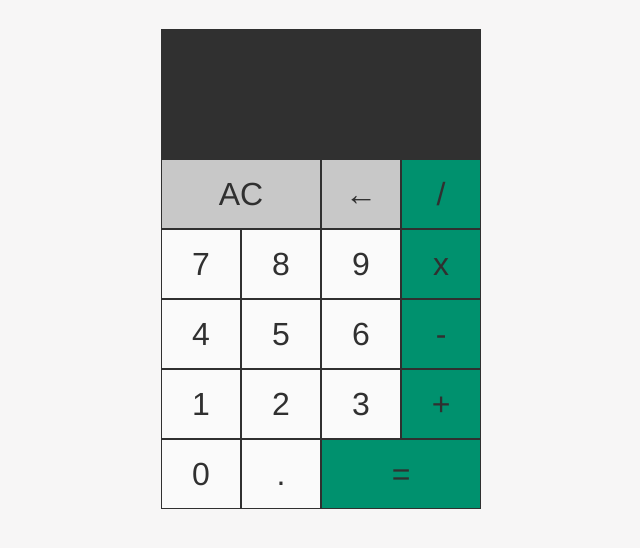
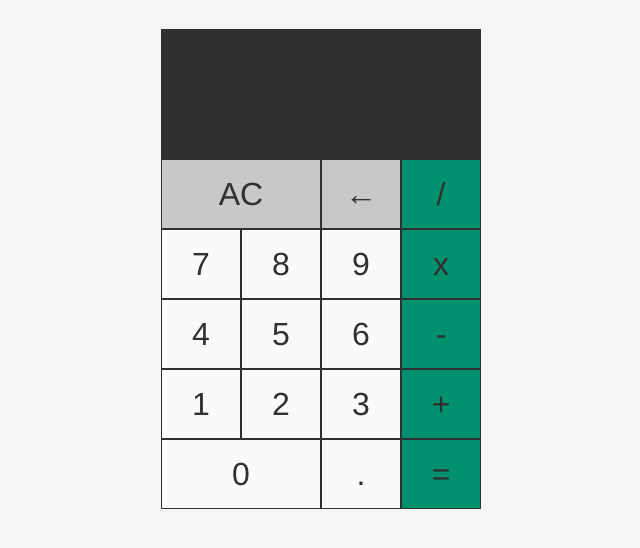
Before and after one commit to jessicaponciano/calculator-project, a plain HTML site: page index.html in a window 1280 px wide. Shown: the part 98-646 px from the top of the page, without its empty margins (319-959 px from the left). Drawn offline with Linux system fonts and the light colour scheme.

Commit message:
Update index.html

```diff
--- a/index.html
+++ b/index.html
@@ -33,9 +33,9 @@
                 <button class="btn btn-number">2</button>
                 <button class="btn btn-number">3</button>
                 <button class="btn btn-operation">+</button>
-                <button class="btn btn-number">0</button>
+                <button class="btn btn-number span-two">0</button>
                 <button class="btn btn-number">.</button>
-                <button class="btn btn-equal span-two">=</button>
+                <button class="btn btn-equal">=</button>
             </section>
         </main>
     </body>
```
